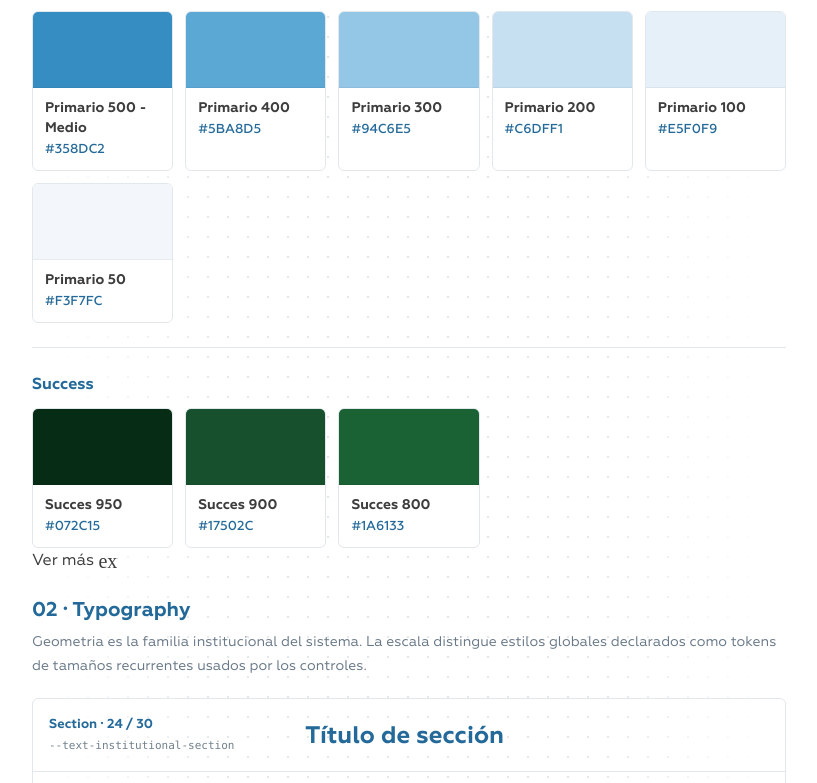
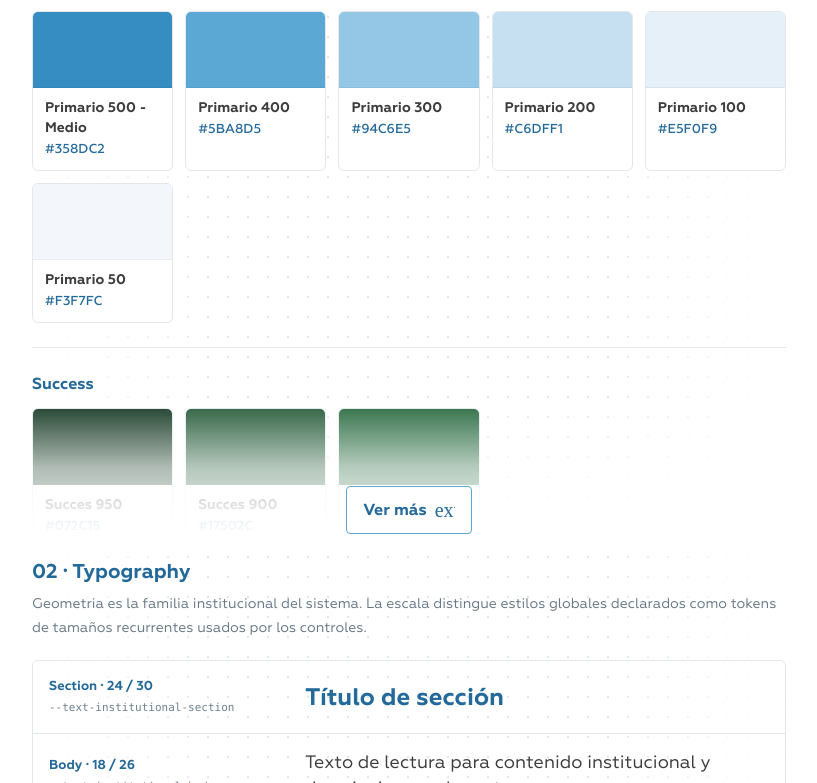
Before and after one commit to SantiagoM96/mlz-muni, a React (Vite) app: page /ui-kit-andy/fundamentos in a window 1280 px wide. Shown: the part 995-1778 px from the top of the page, without its empty margins (252-1069 px from the left). Built offline with nearby package versions, Linux system fonts and the light colour scheme; a web font is replaced by a local one.

Commit message:
style(colors): fade lower swatches behind expand button

```diff
--- a/src/pages/andy-kit/color-tokens-gallery.css
+++ b/src/pages/andy-kit/color-tokens-gallery.css
@@ -1,4 +1,11 @@
-.andy-color-library{color:#3d3d3d}
+.andy-color-library{color:#3d3d3d;display:flex;flex-direction:column;align-items:stretch}
+.andy-color-library-preview{position:relative;min-width:0}
+.andy-color-library-preview.is-collapsed::after{content:'';position:absolute;inset:auto 0 0;z-index:1;height:155px;background:linear-gradient(to bottom,rgba(255,255,255,0),rgba(255,255,255,.68) 48%,#fff 96%);pointer-events:none}
+.andy-color-library-expand{position:relative;z-index:2;align-self:center;display:inline-flex;align-items:center;justify-content:center;gap:var(--mlz-space-8);min-height:48px;padding:var(--mlz-space-8) var(--mlz-space-16);border:1px solid var(--a-stroke,#5ba8d5);border-radius:var(--mlz-radius-sm);background:#fff;color:var(--a-blue,#236999);font:700 16px/24px Geometria,'Century Gothic',Arial,sans-serif;cursor:pointer}
+.andy-color-library-preview.is-collapsed + .andy-color-library-expand{margin-top:-62px}
+.andy-color-library-preview.is-expanded + .andy-color-library-expand{margin-top:var(--mlz-space-12)}
+.andy-color-library-expand:hover{border-color:var(--a-blue,#236999);background:#edf6fb}
+.andy-color-library-expand:focus-visible{outline:2px solid var(--a-info,#006eff);outline-offset:2px}
 .andy-color-family{margin:0 0 var(--mlz-space-24)}
 .andy-color-family:last-child{margin-bottom:0}
 .andy-color-family:not(:last-child){padding-bottom:var(--mlz-space-24);border-bottom:1px solid #e1e7eb}
```
